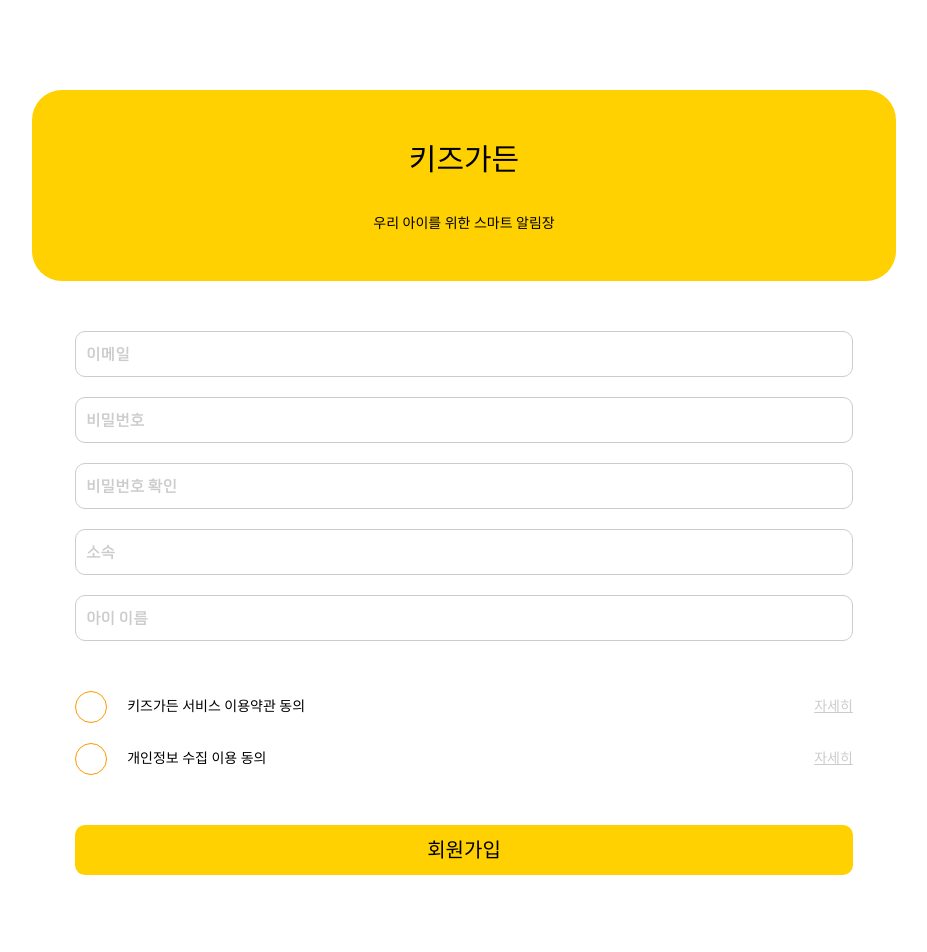
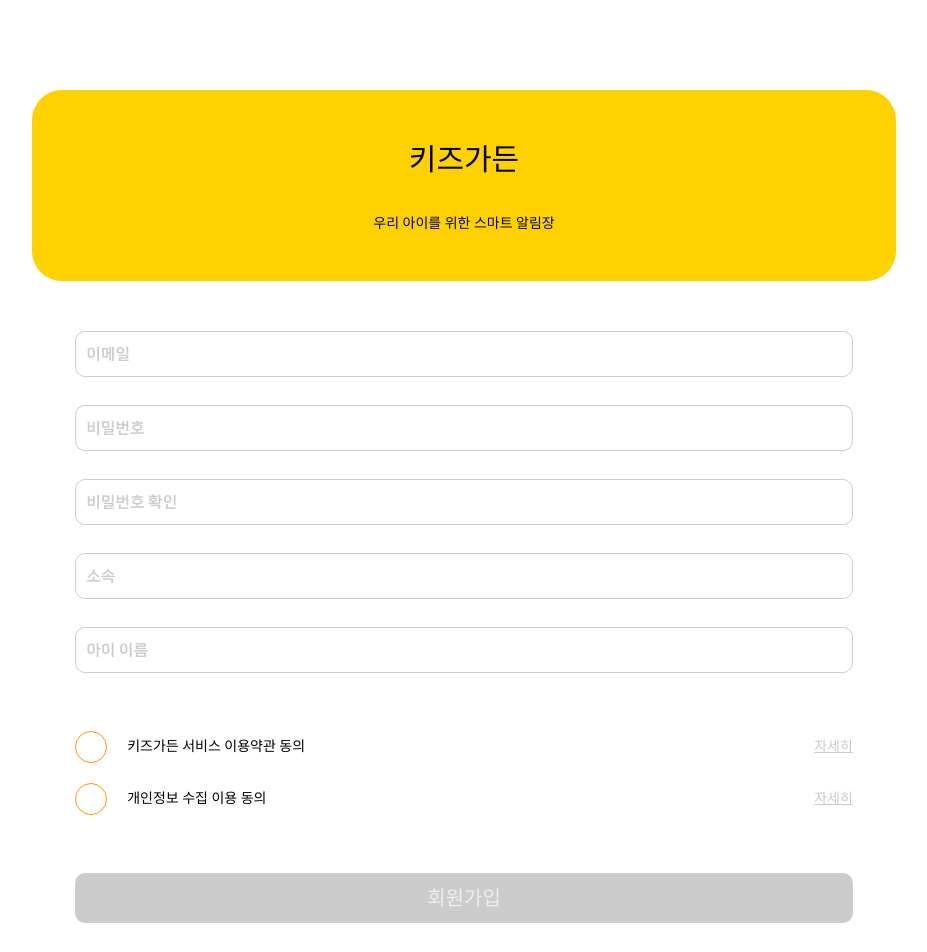
Before and after one commit to The-Chicks/kidsgarden, a React (Create React App) app: page /signup in a window 1280 px wide. Shown: the top 952 px of the page, without its empty margins (176-1103 px from the left). Before the commit the page ends 919 px from the top, so only its background shows below. Built offline with nearby package versions, Linux system fonts and the light colour scheme; no server answers; a web font is replaced by a local one.

Commit message:
ISSUE#10 feat: 회원가입 api 연동 코드 작성 및 유효성 검증 로직  추가

```diff
--- a/src/Components/Molecules/SignupForm/SignupForm.style.ts
+++ b/src/Components/Molecules/SignupForm/SignupForm.style.ts
@@ -7,8 +7,21 @@ export const StyledForm = styled.form`
 	margin-top: ${convertPxToVw(50)};
 	display: flex;
 	flex-direction: column;
-	gap: ${convertPxToVw(20)};
+	gap: ${convertPxToVw(28)};
 	padding: 0 5%;
+`;
+
+export const InputWrapDiv = styled.div`
+	position: relative;
+`;
+
+export const ErrorSpan = styled.span<{ $isEnable?: boolean }>`
+	position: absolute;
+	margin-top: ${convertPxToVw(4)};
+	margin-left: ${convertPxToVw(4)};
+	font-family: jamsil-500;
+	color: ${({ $isEnable }) => ($isEnable ? "green" : "red")};
+	font-size: ${convertPxToVw(10)};
 `;
 
 export const ConsentAreaDiv = styled.div`
@@ -24,4 +37,10 @@ export const SignupButton = styled(Button)`
 	padding: ${convertPxToVw(10)};
 	font-size: ${convertPxToVw(20)};
 	line-height: 1.5;
+
+	&:disabled {
+		background-color: ${({ theme }) => theme.color.gray_02};
+		color: ${({ theme }) => theme.color.gray_01};
+		cursor: not-allowed;
+	}
 `;
--- a/src/Components/Molecules/SignupForm/SignupForm.tsx
+++ b/src/Components/Molecules/SignupForm/SignupForm.tsx
@@ -1,15 +1,64 @@
-import { FormEvent, useState } from "react";
+import { ChangeEvent, FormEvent, useEffect, useState } from "react";
 
-import { ConsentAreaDiv, SignupButton, StyledForm } from "./SignupForm.style";
+import Loading from "@/components/atoms/Loading";
+import { useAxios } from "@/hooks/useAxios";
+import { UserType } from "@/types/user";
+
+import {
+	ConsentAreaDiv,
+	ErrorSpan,
+	InputWrapDiv,
+	SignupButton,
+	StyledForm,
+} from "./SignupForm.style";
 import ConsentCheckWithDetails from "../ConsentCheckWithDetails/ConsentCheckWithDetails";
 import Input from "../Input/Input";
 
+interface SignupFormType extends UserType {
+	passwordCheck: string;
+}
+
 const SignupForm = () => {
+	const { response: responseForDuplication, refetch: refetchDuplication } =
+		useAxios({
+			url: "중복체크",
+			method: "POST",
+		});
+	const {
+		response: responseForSignup,
+		refetch: refetchSignup,
+		isLoading,
+	} = useAxios({
+		url: "회원가입",
+		method: "POST",
+	});
+
+	const [formValue, setFormvalue] = useState<SignupFormType>({
+		email: "",
+		password: "",
+		passwordCheck: "",
+		kindergarden: "",
+		kidsName: "",
+	});
+	const [emailErrorMsg, setEmailErrorMsg] = useState("");
+	const [pwErrorMsg, setPwErrorMsg] = useState("");
+	const [pwCheckErrorMsg, setPwCheckErrorMsg] = useState("");
 	const [isConsented, setIsConsented] = useState<boolean[]>([false, false]);
+
+	const { email, password, passwordCheck, kindergarden, kidsName } = formValue;
 
 	const handleSubmit = (e: FormEvent<HTMLFormElement>) => {
 		//signup
 		e.preventDefault();
+		// refetchSignup();
+	};
+
+	const handleChangeInput = (e: ChangeEvent<HTMLFormElement>) => {
+		const changed = {
+			...formValue,
+			[e.target.name]: e.target.value,
+		};
+		setFormvalue(changed);
 	};
 
 	const handleConsent = (index: number) => {
@@ -18,13 +67,106 @@ const SignupForm = () => {
 		);
 	};
 
+	const validateEmail = () => {
+		if (email === "") {
+			setEmailErrorMsg("");
+			return;
+		}
+
+		const emailRegex = /^[\w-.]+@([\w-]+\.)+[\w-]{2,4}$/;
+		if (!emailRegex.test(email) && email !== "") {
+			setEmailErrorMsg("올바른 이메일 형식이 아닙니다.");
+			return;
+		}
+
+		//중복체크
+		// refetchDuplication();
+	};
+
+	const checkPasswordEnable = () => {
+		const passwordRegex = /^(?=.*[A-Za-z])(?=.*\d)[A-Za-z\d]{8,20}$/;
+		return passwordRegex.test(password);
+	};
+
+	const validatePassword = () => {
+		if (password === "") {
+			setPwErrorMsg("");
+			return;
+		}
+
+		if (checkPasswordEnable()) {
+			setPwErrorMsg("사용 가능한 비밀번호입니다.");
+		} else {
+			setPwErrorMsg("8자 이상 20자 이하의 영문 및 숫자로 입력해주세요.");
+		}
+	};
+
+	const validatePasswordCheck = () => {
+		if (passwordCheck === "") {
+			setPwCheckErrorMsg("");
+			return;
+		}
+
+		if (password !== passwordCheck) {
+			setPwCheckErrorMsg("비밀번호가 일치하지 않습니다.");
+		} else {
+			setPwCheckErrorMsg("비밀번호가 일치합니다.");
+		}
+	};
+
+	//이메일 사용가능 조건 추가
+	const checkSubmitEnable = () =>
+		checkPasswordEnable() &&
+		password === passwordCheck &&
+		kindergarden.trim() &&
+		kidsName.trim() &&
+		isConsented[0] &&
+		isConsented[1];
+
+	useEffect(() => {
+		validateEmail();
+	}, [email]);
+
+	useEffect(() => {
+		validatePassword();
+	}, [password]);
+
+	useEffect(() => {
+		validatePasswordCheck();
+	}, [password, passwordCheck]);
+
 	return (
-		<StyledForm onSubmit={handleSubmit}>
-			<Input inputProps={{ placeholder: "이메일" }} />
-			<Input inputProps={{ placeholder: "비밀번호", type: "password" }} />
-			<Input inputProps={{ placeholder: "비밀번호 확인", type: "password" }} />
-			<Input inputProps={{ placeholder: "소속" }} />
-			<Input inputProps={{ placeholder: "아이 이름" }} />
+		<StyledForm onChange={handleChangeInput} onSubmit={handleSubmit}>
+			<InputWrapDiv>
+				<Input inputProps={{ name: "email", placeholder: "이메일" }} />
+				<ErrorSpan>{emailErrorMsg}</ErrorSpan>
+			</InputWrapDiv>
+			<InputWrapDiv>
+				<Input
+					inputProps={{
+						name: "password",
+						placeholder: "비밀번호",
+						type: "password",
+					}}
+				/>
+				{<ErrorSpan $isEnable={checkPasswordEnable()}>{pwErrorMsg}</ErrorSpan>}
+			</InputWrapDiv>
+			<InputWrapDiv>
+				<Input
+					inputProps={{
+						name: "passwordCheck",
+						placeholder: "비밀번호 확인",
+						type: "password",
+					}}
+				/>
+				{
+					<ErrorSpan $isEnable={password === passwordCheck}>
+						{pwCheckErrorMsg}
+					</ErrorSpan>
+				}
+			</InputWrapDiv>
+			<Input inputProps={{ name: "kindergarden", placeholder: "소속" }} />
+			<Input inputProps={{ name: "kidsName", placeholder: "아이 이름" }} />
 			<ConsentAreaDiv>
 				<ConsentCheckWithDetails
 					title="키즈가든 서비스 이용약관 동의"
@@ -37,7 +179,9 @@ const SignupForm = () => {
 					isChecked={isConsented[1]}
 				/>
 			</ConsentAreaDiv>
-			<SignupButton>회원가입</SignupButton>
+			<SignupButton disabled={!checkSubmitEnable() || isLoading}>
+				{isLoading ? <Loading /> : "회원가입"}
+			</SignupButton>
 		</StyledForm>
 	);
 };
--- /dev/null
+++ b/src/types/user.ts
@@ -0,0 +1,6 @@
+export interface UserType {
+	email: string;
+	password: string;
+	kindergarden: string;
+	kidsName: string;
+}
```
